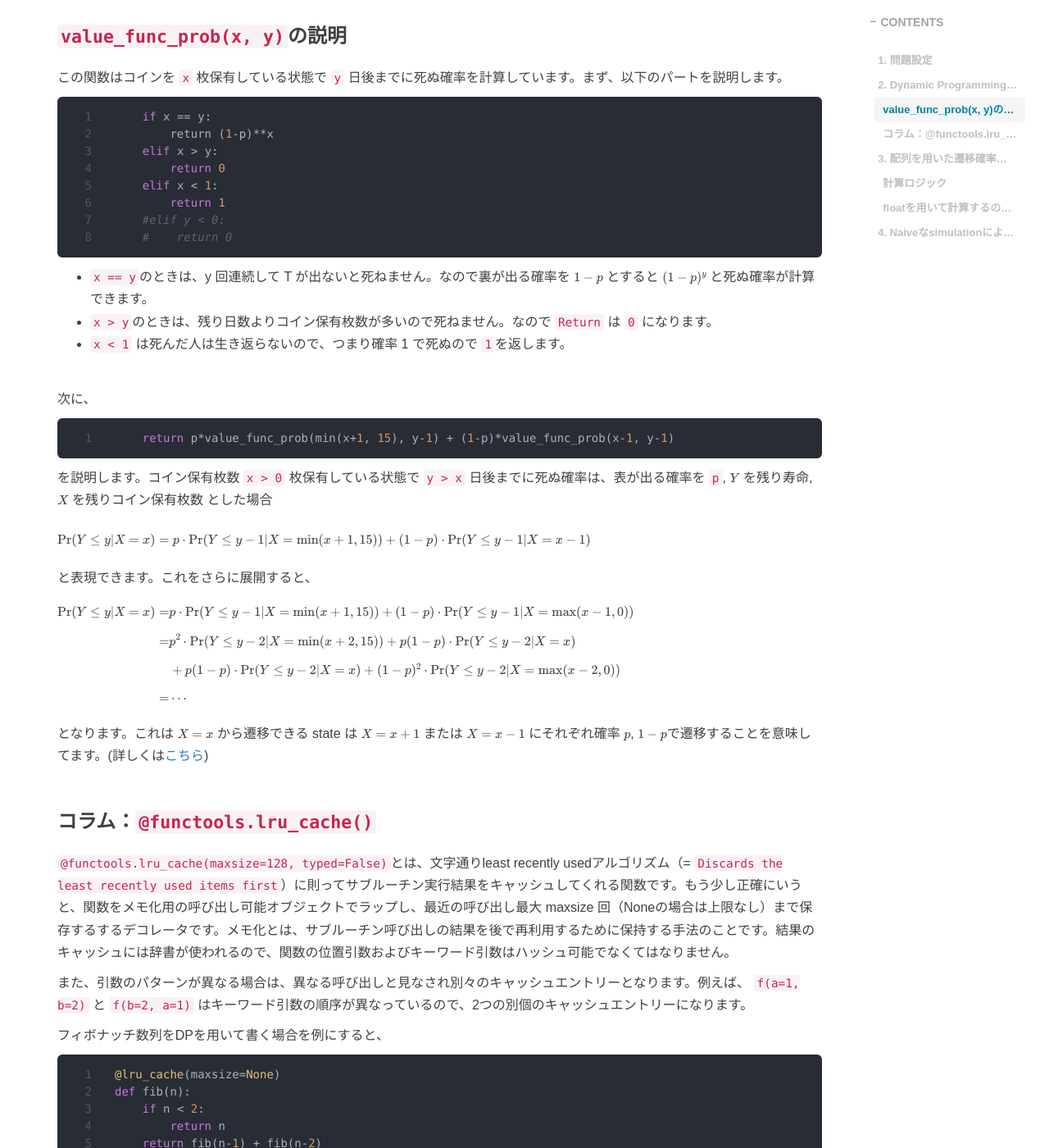
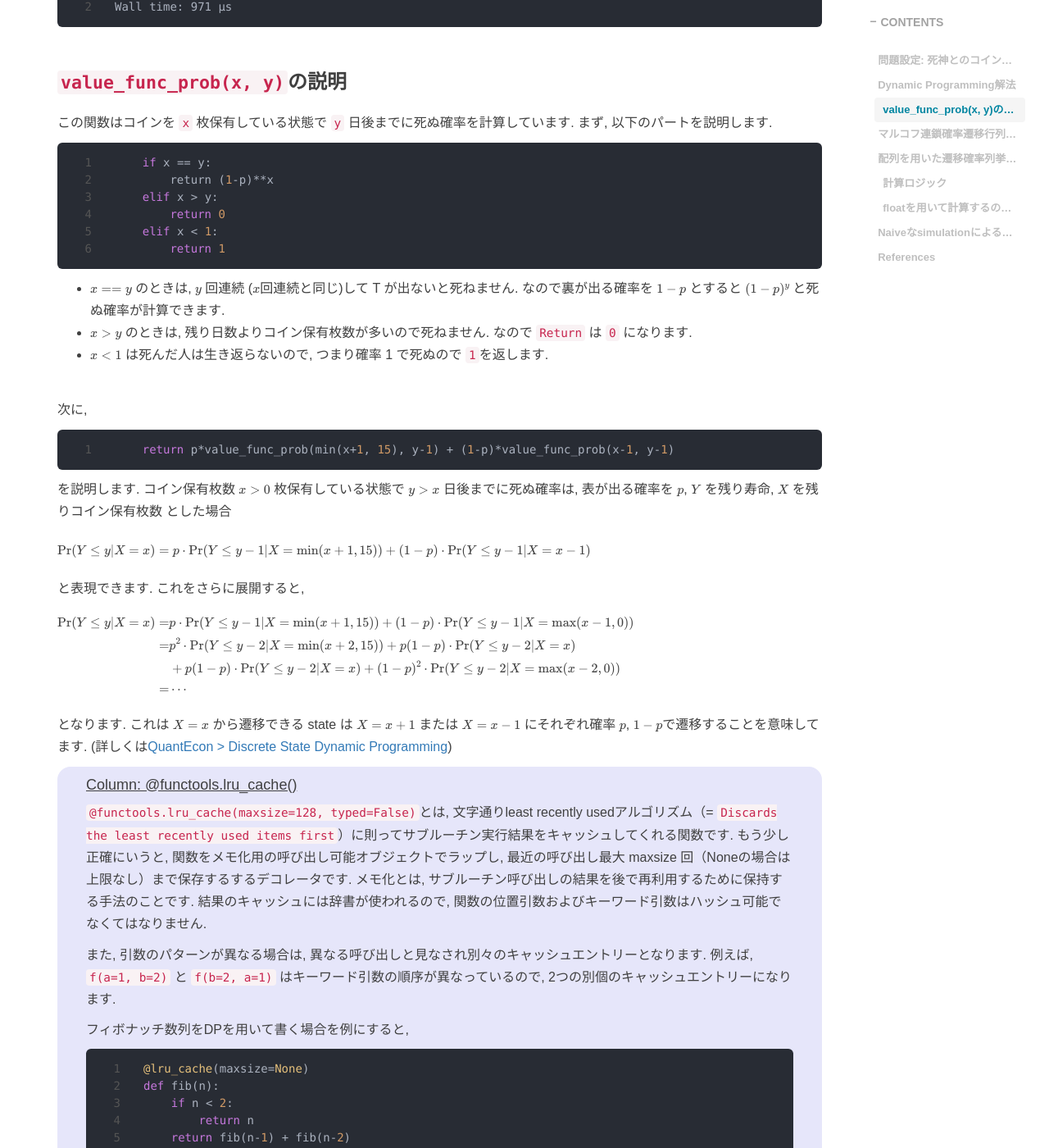
Before and after one commit to RyoNakagami/RyoNakagami.github.io, a Jekyll site: the page built from _posts/2020-10-22-CoinFlip-Programming.md, in a window 1280 px wide and 1400 px high, scrolled down 2527 px. Shown: the whole window at 82% size. Built offline with Jekyll 4.4.1, drawn with Linux system fonts in a browser that asks for light colours; comment, search, counter and statistics services are not loaded; some of the changed text lies outside the part shown.

Commit message:
FIX INDEX

````diff
--- a/_posts/2020-10-22-CoinFlip-Programming.md
+++ b/_posts/2020-10-22-CoinFlip-Programming.md
@@ -15,71 +16,69 @@ tags:
 - 統計
 ---
 
+<div style='border-radius: 1em; border-style:solid; border-color:#D3D3D3; background-color:#F8F8F8'>
 
-
-|概要||
-|---|---|
-|目的|PythonでDPを書いてみる|
-|プログラミング言語|Python 3.6.9 (Google Colabのデフォルト)|
-|実行環境|Google Colab|
-|参考|[2ch あなたの前に死神が現れて言いました](http://usi32.com/archives/7533325)|
+<p class="h4">&nbsp;&nbsp;Table of Contents</p>
 
 <!-- START doctoc generated TOC please keep comment here to allow auto update -->
 <!-- DON'T EDIT THIS SECTION, INSTEAD RE-RUN doctoc TO UPDATE -->
 
-- [1. 問題設定](#1-%E5%95%8F%E9%A1%8C%E8%A8%AD%E5%AE%9A)
-- [2. Dynamic Programming解法](#2-dynamic-programming%E8%A7%A3%E6%B3%95)
+- [問題設定: 死神とのコイントスゲーム](#%E5%95%8F%E9%A1%8C%E8%A8%AD%E5%AE%9A-%E6%AD%BB%E7%A5%9E%E3%81%A8%E3%81%AE%E3%82%B3%E3%82%A4%E3%83%B3%E3%83%88%E3%82%B9%E3%82%B2%E3%83%BC%E3%83%A0)
+- [Dynamic Programming解法](#dynamic-programming%E8%A7%A3%E6%B3%95)
   - [`value_func_prob(x, y)`の説明](#value_func_probx-y%E3%81%AE%E8%AA%AC%E6%98%8E)
-  - [コラム：`@functools.lru_cache()`](#%E3%82%B3%E3%83%A9%E3%83%A0functoolslru_cache)
-- [3. 配列を用いた遷移確率列挙方式](#3-%E9%85%8D%E5%88%97%E3%82%92%E7%94%A8%E3%81%84%E3%81%9F%E9%81%B7%E7%A7%BB%E7%A2%BA%E7%8E%87%E5%88%97%E6%8C%99%E6%96%B9%E5%BC%8F)
+- [マルコフ連鎖確率遷移行列方式](#%E3%83%9E%E3%83%AB%E3%82%B3%E3%83%95%E9%80%A3%E9%8E%96%E7%A2%BA%E7%8E%87%E9%81%B7%E7%A7%BB%E8%A1%8C%E5%88%97%E6%96%B9%E5%BC%8F)
+- [配列を用いた遷移確率列挙方式](#%E9%85%8D%E5%88%97%E3%82%92%E7%94%A8%E3%81%84%E3%81%9F%E9%81%B7%E7%A7%BB%E7%A2%BA%E7%8E%87%E5%88%97%E6%8C%99%E6%96%B9%E5%BC%8F)
   - [計算ロジック](#%E8%A8%88%E7%AE%97%E3%83%AD%E3%82%B8%E3%83%83%E3%82%AF)
   - [`float`を用いて計算するのに抵抗がある場合](#float%E3%82%92%E7%94%A8%E3%81%84%E3%81%A6%E8%A8%88%E7%AE%97%E3%81%99%E3%82%8B%E3%81%AE%E3%81%AB%E6%8A%B5%E6%8A%97%E3%81%8C%E3%81%82%E3%82%8B%E5%A0%B4%E5%90%88)
-- [4. Naiveなsimulationによる近似解](#4-naive%E3%81%AAsimulation%E3%81%AB%E3%82%88%E3%82%8B%E8%BF%91%E4%BC%BC%E8%A7%A3)
+- [Naiveなsimulationによる近似解](#naive%E3%81%AAsimulation%E3%81%AB%E3%82%88%E3%82%8B%E8%BF%91%E4%BC%BC%E8%A7%A3)
+- [References](#references)
 
 <!-- END doctoc generated TOC please keep comment here to allow auto update -->
 
-## 1. 問題設定
 
-知人から、[2ch あなたの前に死神が現れて言いました](http://usi32.com/archives/7533325)という2ch記事の1ヶ月の生存確率求めることできる？って聞かれたのが今回の記事のきっかけです。ここに書いてあった問題は以下：
+</div>
 
-```
-今あなたにコインを5枚渡す。
-あなたはこれから一ヶ月間の間、一日の始めに必ずコイントスをしなくてはならない。コイントスをして表が出た場合、私がコインをもう1枚渡す。裏が出た場合、あなたからコインを1枚没収する。
-あなたはコインを最大15枚まで持つことができ、勝手に捨てたり複製したりはできず、また15枚目以降は増やすことはできない。コインが0枚になった時点で、あなたは何らかの形で必ず死ぬ。
-一ヶ月の終わりに、1枚でもコインがあればあなたは月収の倍の金額か50万円か2ヶ月の寿命好きなものを獲得し、コイン5枚からまた一ヶ月続けるかを選択できる。やるかい？
-```
 
-求めて欲しいって言われたものは一ヶ月の生存確率。ちょっと原文のままだと不明確のところがあるので、この問題文を次のように解釈しました。
+## 問題設定: 死神とのコイントスゲーム
 
-```
-1ヶ月を30日とする。
+知人から, [2ch あなたの前に死神が現れて言いました](http://usi32.com/archives/7533325)という2ch記事の1ヶ月の生存確率求めることできる？って聞かれたのが今回の記事のきっかけです. ここに書いてあった問題は以下：
 
-0日目にコインを初期値5枚保有している。
+<div style='padding-left: 2em; padding-right: 2em; border-radius: 1em; border-style:solid; border-color:#D3D3D3; background-color:#F8F8F8'>
+<p class="h4"><ins>死神とのコイントスゲーム</ins></p>
 
-１日の始まりにコイントスゲームを１回する。
+- 今あなたにコインを5枚渡す.
+- あなたはこれから一ヶ月間の間, 一日の始めに必ずコイントスをしなくてはならない. コイントスをして表が出た場合, 私がコインをもう1枚渡す. 裏が出た場合, あなたからコインを1枚没収する.
+- あなたはコインを最大15枚まで持つことができ, 勝手に捨てたり複製したりはできず, また15枚目以降は増やすことはできない. コインが0枚になった時点で, あなたは何らかの形で必ず死ぬ.
+- 一ヶ月の終わりに, 1枚でもコインがあればあなたは月収の倍の金額か50万円か2ヶ月の寿命好きなものを獲得し, コイン5枚からまた一ヶ月続けるかを選択できる.
 
-コイントスゲームは、表(以下 H)が出たら保有コインが1枚増える。裏(以下 T)が出たら保有コインが1枚なくなる。
+</div>
 
-コインはフェアコイン（表裏の出る確率が同じ）とする。
+求めて欲しいって言われたものは一ヶ月の生存確率. ちょっと原文のままだと不明確のところがあるので, この問題文を次のように解釈しました.
 
-コインは最大15枚までしか持てず、コイン15枚保有しているでコイントスゲームの結果表が出てもコインは増えない（裏が出たら減る）。
+- 1ヶ月を30日とする.
+- 0日目にコインを初期値5枚保有している.
+- １日の始まりにコイントスゲームを１回する.
+- コイントスゲームは, 表(以下 H)が出たら保有コインが1枚増える. 裏(以下 T)が出たら保有コインが1枚なくなる.
+- コインはフェアコイン（表裏の出る確率が同じ）とする.
+- コインは最大15枚までしか持てず, コイン15枚保有しているでコイントスゲームの結果表が出てもコインは増えない（裏が出たら減る）.
+- １日の期末に保有コインが0枚になったらその時点で死亡. 二度と生き返らない（コイントスゲームはできない）.
+- 30日目の期末まで生き残ってる確率を計算せよ.
 
-１日の期末に保有コインが0枚になったらその時点で死亡。二度と生き返らない（コイントスゲームはできない）。
+この問題の解き方はいろいろあると思いますが,
 
-30日目の期末まで生き残ってる確率を計算せよ。
-```
+- Dynamic Programming解法
+- マルコフ連鎖確率遷移行列方式
+- 配列を用いた遷移確率列挙方式（実質マルコフ連鎖）
+- Naiveなsimulationによる近似解
 
-この問題の解き方はいろいろあると思いますが、
+以上の4つをこの記事で紹介します.
 
-1. Dynamic Programming解法
-2. 配列を用いた遷移確率列挙方式
-3. Naiveなsimulationによる近似解
+## Dynamic Programming解法
 
-以上の３つをこの記事で紹介します。
+まず解答を紹介します. PythonにおけるDPの書き方詳細は[こちら](https://realpython.com/python-thinking-recursively/)を参照してください.
 
-## 2. Dynamic Programming解法
-
-まず解答を紹介します。PythonにおけるDPの書き方詳細は[こちら](https://realpython.com/python-thinking-recursively/)を参照してください。
+以下では, 現時点での残り日数とコイン保有枚数を状態変数とするゲームオーバーになる確率のvalue-functionを定義して,
+それをRecursiveに解いています.
 
 ```py
 from functools import lru_cache
@@ -93,8 +92,6 @@ def value_func_prob(x, y):
         return 0
     elif x < 1:
         return 1
-    #elif y < 1:
-    #    return 0
 
     return p*value_func_prob(min(x+1, 15), y-1) + (1-p)*value_func_prob(x-1, y-1)
 
@@ -105,7 +102,7 @@ if __name__ == "__main__":
     main()
 ```
 
-実行結果は`0.6384049290791154`となります。実行時間は
+実行結果は`0.6384049290791154`となります. 実行時間は
 
 ```
 CPU times: user 965 µs, sys: 0 ns, total: 965 µs
@@ -114,7 +111,7 @@ Wall time: 971 µs
 
 ### `value_func_prob(x, y)`の説明
 
-この関数はコインを `x` 枚保有している状態で `y` 日後までに死ぬ確率を計算しています。まず、以下のパートを説明します。
+この関数はコインを `x` 枚保有している状態で `y` 日後までに死ぬ確率を計算しています. まず, 以下のパートを説明します.
 
 ```py
     if x == y:
@@ -123,21 +120,19 @@ Wall time: 971 µs
         return 0
     elif x < 1:
         return 1
-    #elif y < 0:
-    #    return 0
 ```
 
-- `x == y`のときは、y 回連続して T が出ないと死ねません。なので裏が出る確率を $1-p$ とすると $(1-p)^y$ と死ぬ確率が計算できます。
-- `x > y`のときは、残り日数よりコイン保有枚数が多いので死ねません。なので `Return` は `0` になります。
-- `x < 1` は死んだ人は生き返らないので、つまり確率 1 で死ぬので `1`を返します。
+- $x == y$ のときは, $y$ 回連続 ($x$回連続と同じ)して T が出ないと死ねません. なので裏が出る確率を $1-p$ とすると $(1-p)^y$ と死ぬ確率が計算できます.
+- $x > y$ のときは, 残り日数よりコイン保有枚数が多いので死ねません. なので `Return` は `0` になります.
+- $x < 1$ は死んだ人は生き返らないので, つまり確率 1 で死ぬので `1`を返します.
 
-次に、
+次に,
 
 ```py
     return p*value_func_prob(min(x+1, 15), y-1) + (1-p)*value_func_prob(x-1, y-1)
 ```
 
-を説明します。コイン保有枚数 `x > 0` 枚保有している状態で `y > x` 日後までに死ぬ確率は、表が出る確率を `p`, $Y$ を残り寿命, $X$ を残りコイン保有枚数 とした場合
+を説明します. コイン保有枚数 $x > 0$ 枚保有している状態で $y > x$ 日後までに死ぬ確率は, 表が出る確率を $p$, $Y$ を残り寿命, $X$ を残りコイン保有枚数 とした場合
 
 <div class="math display" style="overflow: auto">
 $$
@@ -145,28 +140,30 @@ $$
 $$
 </div>
 
-と表現できます。これをさらに展開すると、
+と表現できます. これをさらに展開すると,
 
 <div class="math display" style="overflow: auto">
 $$
-\begin{aligned}
-\textrm{Pr}(Y \leq y| X = x) =& p \cdot \textrm{Pr}(Y \leq y - 1| X = \min(x + 1, 15)) + (1-p) \cdot\textrm{Pr}(Y \leq y - 1| X = \max(x-1, 0 ))\\[8pt]
-= & p^2 \cdot\textrm{Pr}(Y \leq y - 2| X = \min(x + 2, 15)) + p(1-p) \cdot\textrm{Pr}(Y \leq y - 2| X = x)\\[8pt]
-& + p(1-p) \cdot\textrm{Pr}(Y \leq y - 2| X = x) + (1-p)^2 \cdot\textrm{Pr}(Y \leq y - 2| X = \max(x - 2, 0))\\[8pt]
+\begin{align*}
+\textrm{Pr}(Y \leq y| X = x) =& p \cdot \textrm{Pr}(Y \leq y - 1| X = \min(x + 1, 15)) + (1-p) \cdot\textrm{Pr}(Y \leq y - 1| X = \max(x-1, 0 ))\\[3pt]
+= & p^2 \cdot\textrm{Pr}(Y \leq y - 2| X = \min(x + 2, 15)) + p(1-p) \cdot\textrm{Pr}(Y \leq y - 2| X = x)\\[3pt]
+& + p(1-p) \cdot\textrm{Pr}(Y \leq y - 2| X = x) + (1-p)^2 \cdot\textrm{Pr}(Y \leq y - 2| X = \max(x - 2, 0))\\[3pt]
 =&  \cdots
-\end{aligned}
+\end{align*}
 $$
 </div>
 
-となります。これは $X = x$ から遷移できる state は $X = x+1$ または $X = x-1$ にそれぞれ確率 $p$, $1 - p$で遷移することを意味してます。(詳しくは[こちら](https://python-advanced.quantecon.org/discrete_dp.html))
+となります. これは $X = x$ から遷移できる state は $X = x+1$ または $X = x-1$ にそれぞれ確率 $p$, $1 - p$で遷移することを意味してます. (詳しくは[QuantEcon > Discrete State Dynamic Programming](https://python-advanced.quantecon.org/discrete_dp.html))
 
-### コラム：`@functools.lru_cache()`
 
-`@functools.lru_cache(maxsize=128, typed=False)`とは、文字通りleast recently usedアルゴリズム（= `Discards the least recently used items first`）に則ってサブルーチン実行結果をキャッシュしてくれる関数です。もう少し正確にいうと、関数をメモ化用の呼び出し可能オブジェクトでラップし、最近の呼び出し最大 maxsize 回（Noneの場合は上限なし）まで保存するするデコレータです。メモ化とは、サブルーチン呼び出しの結果を後で再利用するために保持する手法のことです。結果のキャッシュには辞書が使われるので、関数の位置引数およびキーワード引数はハッシュ可能でなくてはなりません。
+<div style='padding-left: 2em; padding-right: 2em; border-radius: 1em; border-style:solid; border-color:#e6e6fa; background-color:#e6e6fa'>
+<p class="h4"><ins>Column: @functools.lru_cache()</ins></p>
 
-また、引数のパターンが異なる場合は、異なる呼び出しと見なされ別々のキャッシュエントリーとなります。例えば、 `f(a=1, b=2)` と `f(b=2, a=1)` はキーワード引数の順序が異なっているので、2つの別個のキャッシュエントリーになります。
+`@functools.lru_cache(maxsize=128, typed=False)`とは, 文字通りleast recently usedアルゴリズム（= `Discards the least recently used items first`）に則ってサブルーチン実行結果をキャッシュしてくれる関数です. もう少し正確にいうと, 関数をメモ化用の呼び出し可能オブジェクトでラップし, 最近の呼び出し最大 maxsize 回（Noneの場合は上限なし）まで保存するするデコレータです. メモ化とは, サブルーチン呼び出しの結果を後で再利用するために保持する手法のことです. 結果のキャッシュには辞書が使われるので, 関数の位置引数およびキーワード引数はハッシュ可能でなくてはなりません.
 
-フィボナッチ数列をDPを用いて書く場合を例にすると、
+また, 引数のパターンが異なる場合は, 異なる呼び出しと見なされ別々のキャッシュエントリーとなります. 例えば,  `f(a=1, b=2)` と `f(b=2, a=1)` はキーワード引数の順序が異なっているので, 2つの別個のキャッシュエントリーになります.
+
+フィボナッチ数列をDPを用いて書く場合を例にすると,
 
 ```py
 @lru_cache(maxsize=None)
@@ -182,9 +179,36 @@ def fib(n):
 CacheInfo(hits=28, misses=16, maxsize=None, currsize=16)
 ```
 
-## 3. 配列を用いた遷移確率列挙方式
+</div>
 
-よりメモリ効率的かつシンプルな書き方です。この解き方を教えてくださった上司に感謝です（小学生でも思いつく方法と罵られましたが）。
+## マルコフ連鎖確率遷移行列方式
+
+これが一番シンプルな解答となります. コイン保有枚数 $x$ をstateとして, $x=0$が吸収状態となるようなマルコフ確率遷移行列を定義して計算するだけになります.
+
+```python
+import numpy as np
+
+# Define Prob matrix
+N = 15
+v = np.array([1/2]*N)
+prob = np.diag(v,-1) + np.diag(v,1)
+prob[0,0] = 1.0
+prob[0,1] = 0
+prob[N,N] = 1/2
+
+# compute
+init = np.zeros(N+1)
+init[5] = 1
+
+res = init @ np.linalg.matrix_power(prob, 30)
+np.sum(res[1:])
+>>> 0.6384049290791154
+```
+
+## 配列を用いた遷移確率列挙方式
+
+よりメモリ効率的かつシンプルな書き方で競技プログラミング的解法となります.
+この解き方を教えてくださった上司に感謝です. 中学受験算数的な発想なので個人的には一番好きです
 
 ```py
 def main():
@@ -271,7 +295,6 @@ def main():
     att = 30
     s = [[0]*(ub + 1), [0]*(ub + 1)]
     s[0][init] = 1
-    p = 0.5
 
     for d in range(att):
         a = s[d%2]
@@ -287,11 +310,11 @@ def main():
     print(1 - b[0]/sum(b))
 ```
 
-unfair coinの場合で`p = 0.6`の場合は、試行毎に10人に分裂し毎回4人と6人がそれぞれ次のindexに移動すると考えて計算すれば良いと思います。
+unfair coinの場合で`p = 0.6`の場合は, 試行毎に10人に分裂し毎回4人と6人がそれぞれ次のindexに移動すると考えて計算すれば良いと思います.
 
-## 4. Naiveなsimulationによる近似解
+## Naiveなsimulationによる近似解
 
-最後にNaiveなsimulationによる近似解を紹介します。
+最後にNaiveなsimulationによる近似解を紹介します.
 
 ```py
 import random
@@ -330,4 +353,10 @@ CPU times: user 3.31 s, sys: 2.02 ms, total: 3.31 s
 Wall time: 3.31 s
 ```
 
-とてつもなく遅い。
+とてつもなく遅い.
+
+References
+-------------
+- [2ch あなたの前に死神が現れて言いました](http://usi32.com/archives/7533325)
+- [Thinking Recursively in Python](https://realpython.com/python-thinking-recursively/)
+- [QuantEcon > Discrete State Dynamic Programming](https://python-advanced.quantecon.org/discrete_dp.html)
````
Also changed, not shown: other parts of _posts/2020-10-22-CoinFlip-Programming.md (+13 -12 lines), _posts/2021-01-29-exponential-distirbution-and-geometric-distribution.md (added, +164 -0 lines).
